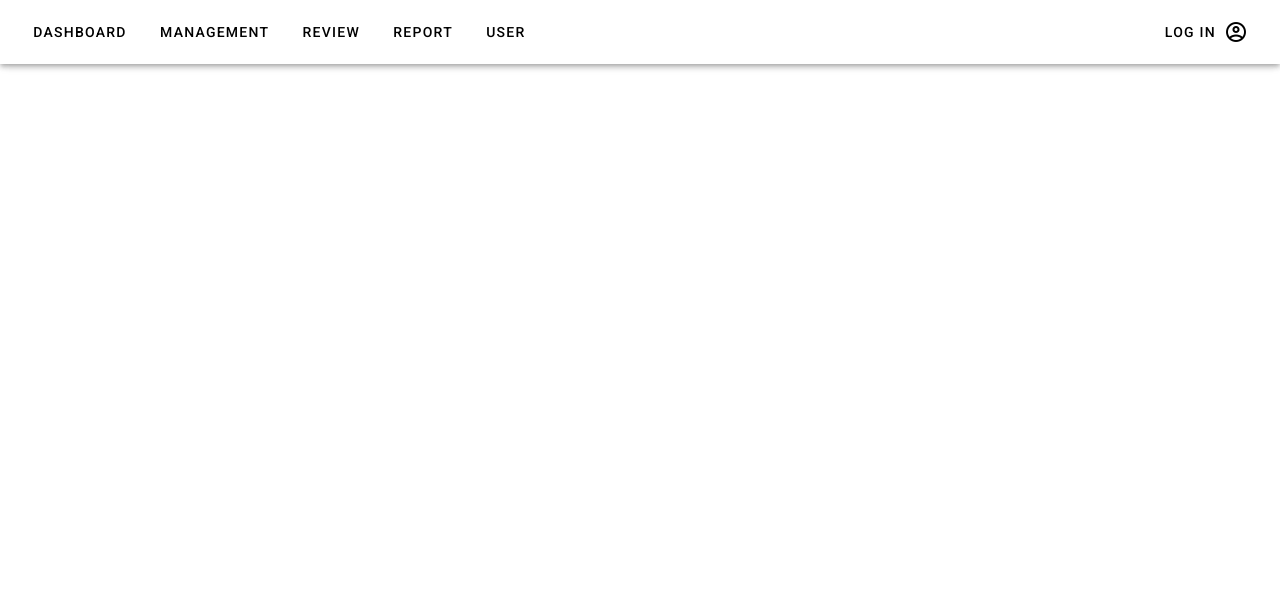
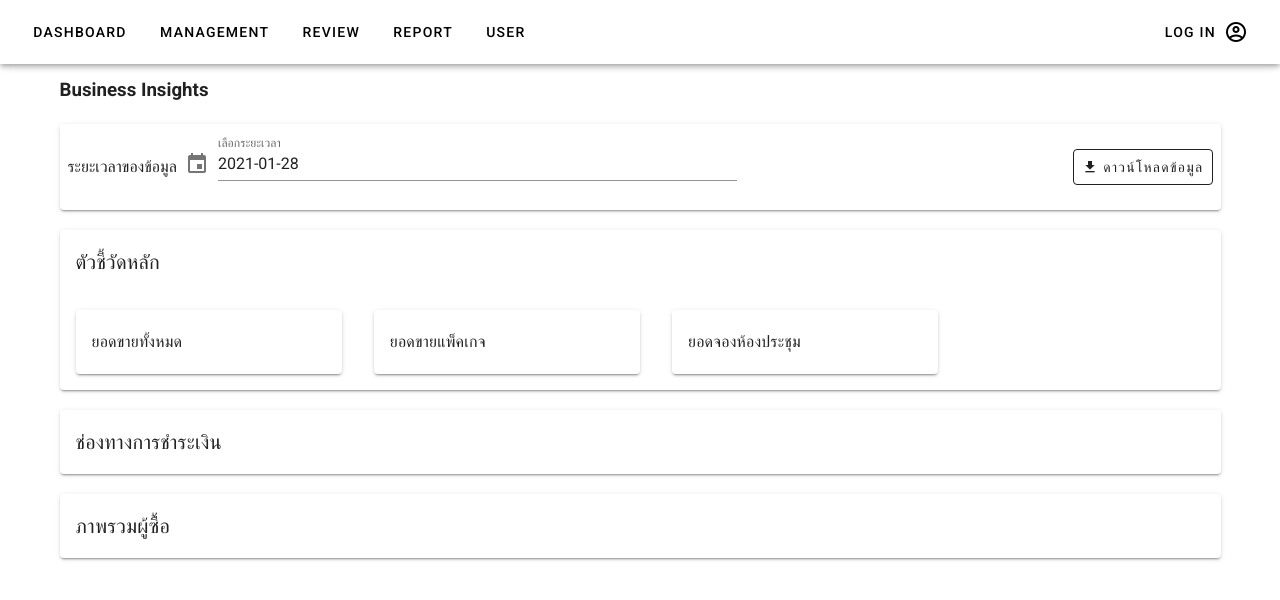
Before and after one commit to PlayingSpree/AutoCoWorkingSpaceSystem, a Vue app in the folder adminweb/: page / in a window 1280 px wide. Shown: the top 600 px of the page. Built offline with nearby package versions, Linux system fonts and the light colour scheme.

Commit message:
add Dashboard

```diff
--- /dev/null
+++ b/adminweb/src/components/DashboardDownload.vue
@@ -0,0 +1,49 @@
+<template>
+  <v-card class="mt-5">
+    <v-card-actions
+      ><p class="my-auto mr-2">ระยะเวลาของข้อมูล</p>
+      <v-menu
+        ref="menu"
+        v-model="menu"
+        :close-on-content-click="false"
+        :return-value.sync="date"
+        transition="scale-transition"
+        offset-y
+        min-width="auto"
+      >
+        <template v-slot:activator="{ on, attrs }">
+          <v-text-field
+            v-model="date"
+            label="เลือกระยะเวลา"
+            prepend-icon="mdi-calendar"
+            readonly
+            v-bind="attrs"
+            v-on="on"
+          ></v-text-field>
+        </template>
+        <v-date-picker v-model="date" no-title scrollable range>
+          <v-spacer></v-spacer>
+          <v-btn text color="primary" @click="menu = false">
+            Cancel
+          </v-btn>
+          <v-btn text color="primary" @click="$refs.menu.save(date)">
+            OK
+          </v-btn>
+        </v-date-picker>
+      </v-menu>
+      <v-spacer></v-spacer>
+      <v-btn outlined
+        ><v-icon class="mr-1" small>mdi-download</v-icon> ดาวน์โหลดข้อมูล</v-btn
+      >
+    </v-card-actions>
+  </v-card>
+</template>
+
+<script>
+export default {
+  data: () => ({
+    date: new Date().toISOString().substr(0, 10),
+    menu: false
+  })
+};
+</script>
--- /dev/null
+++ b/adminweb/src/components/DashboardMain.vue
@@ -0,0 +1,32 @@
+<template>
+  <v-card class="mt-5">
+    <v-card-title style="font-size:20px">
+      ตัวชี้วัดหลัก
+    </v-card-title>
+    <v-container fluid>
+      <v-row>
+        <v-col class="ma-1" cols="3">
+          <v-card>
+            <v-card-title style="font-size:1em">
+              ยอดขายทั้งหมด
+            </v-card-title>
+          </v-card>
+        </v-col>
+        <v-col class="ma-1" cols="3">
+          <v-card>
+            <v-card-title style="font-size:1em">
+              ยอดขายแพ็คเกจ
+            </v-card-title>
+          </v-card>
+        </v-col>
+        <v-col class="ma-1" cols="3">
+          <v-card>
+            <v-card-title style="font-size:1em">
+              ยอดจองห้องประชุม
+            </v-card-title>
+          </v-card>
+        </v-col>
+      </v-row>
+    </v-container>
+  </v-card>
+</template>
--- /dev/null
+++ b/adminweb/src/components/DashboardPayMethod.vue
@@ -0,0 +1,7 @@
+<template>
+    <v-card class="mt-5">
+        <v-card-title style="font-size:20px">
+            ช่องทางการชำระเงิน
+        </v-card-title>
+    </v-card>
+</template>
--- /dev/null
+++ b/adminweb/src/components/DashboardUserOverview.vue
@@ -0,0 +1,7 @@
+<template>
+    <v-card class="mt-5">
+        <v-card-title style="font-size:20px">
+            ภาพรวมผู้ซื้อ
+        </v-card-title>
+    </v-card>
+</template>
--- a/adminweb/src/plugins/vuetify.js
+++ b/adminweb/src/plugins/vuetify.js
@@ -1,6 +1,11 @@
+import "@mdi/font/css/materialdesignicons.css";
 import Vue from "vue";
 import Vuetify from "vuetify/lib/framework";
 
 Vue.use(Vuetify);
 
-export default new Vuetify({});
+export default new Vuetify({
+  icons: {
+    iconfont: "mdi"
+  }
+});
--- a/adminweb/src/views/Dashboard.vue
+++ b/adminweb/src/views/Dashboard.vue
@@ -1,15 +1,35 @@
 <template>
   <div id="dashboard">
-    <v-container>
-      <router-view></router-view>
+    <v-container grid-list-xs>
+      <v-row>
+        <v-col cols="12">
+          <h3>
+            Business Insights
+          </h3>
+        </v-col>
+      </v-row>
+      <dashboard-download />
+      <dashboard-main />
+      <dashboard-pay-method/>
+      <dashboard-user-overview/>
     </v-container>
   </div>
 </template>
 
 <script>
+import DashboardMain from "../components/DashboardMain.vue";
+import DashboardDownload from "../components/DashboardDownload.vue";
+import DashboardPayMethod from "../components/DashboardPayMethod.vue"
+import DashboardUserOverview from "../components/DashboardUserOverview.vue"
+
 export default {
   name: "dashboard",
-  components: {}
+  components: {
+    DashboardMain,
+    DashboardDownload,
+    DashboardPayMethod,
+    DashboardUserOverview
+  }
 };
 </script>
 
--- a/adminweb/src/views/Login.vue
+++ b/adminweb/src/views/Login.vue
@@ -19,7 +19,7 @@
               label="Password"
               name="Password"
               prepend-icon="mdi-lock"
-              :append-icon="showPassword ? 'mdi-eye-off' : 'mdi-eye'"
+              :append-icon="showPassword ? 'mdi-eye' : 'mdi-eye-off'"
               @click:append="showPassword = !showPassword"
               :type="showPassword ? 'text' : 'password'"
               color="blue accent-2"
```
